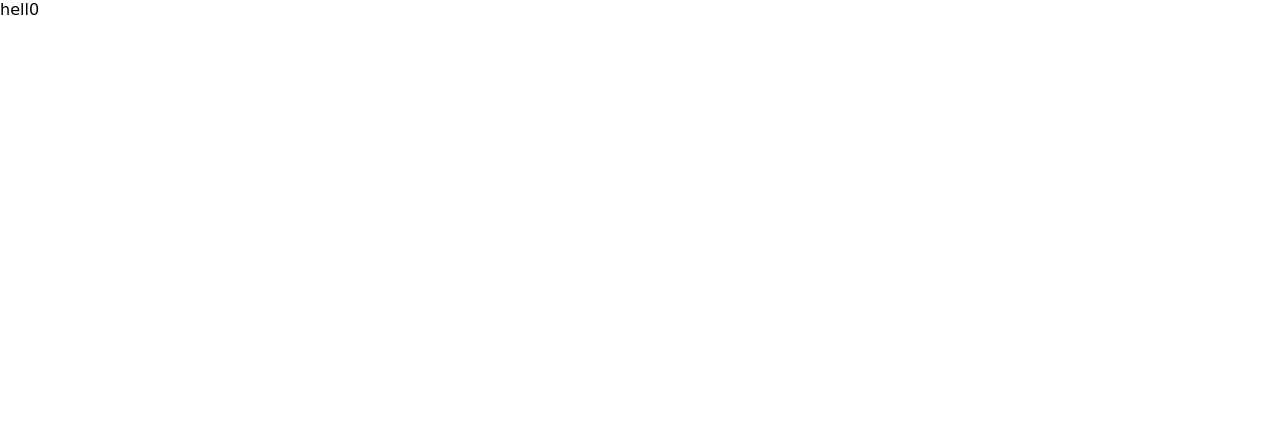
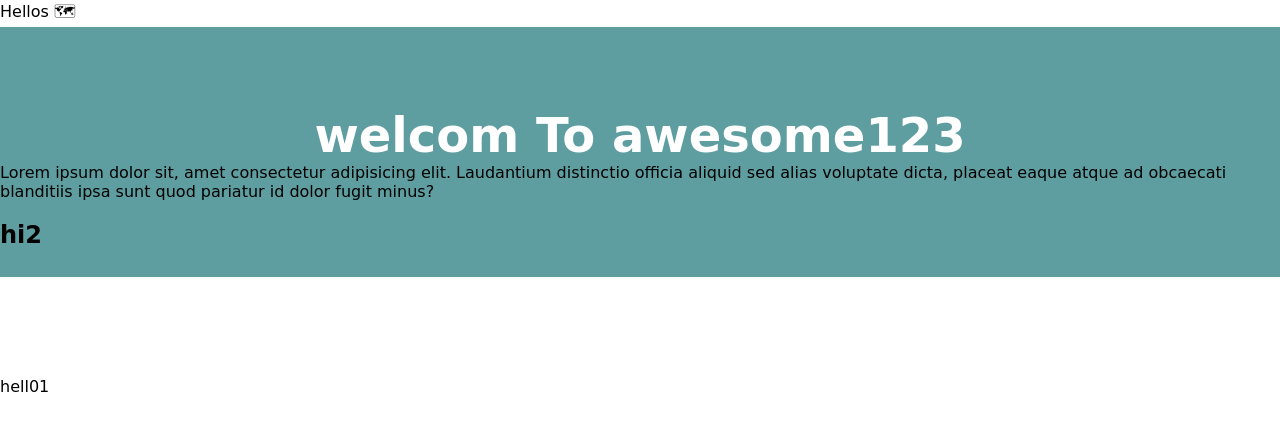
Before and after one commit to madhu-p-gith/space-x, a React (Create React App) app: page / in a window 1280 px wide. Shown: the top 430 px of the page. Built offline with nearby package versions, Linux system fonts and the light colour scheme; no server answers.

Commit message:
All new commits

```diff
--- a/src/App.jsx
+++ b/src/App.jsx
@@ -9,8 +9,8 @@ function App() {
   return (
     <div className="App">
       {/*  */}
-      {/* Hellos 🗺 */}
-      {/* <Router>
+      Hellos 🗺
+      <Router>
         <Header />
         <Switch>
           <Route path="/launch/:flight_number">
@@ -20,8 +20,8 @@ function App() {
             <LaunchList />
           </Route>
         </Switch>
-      </Router> */}
-    <p>{`hell0`}</p>
+      </Router>
+    <p>{`hell01`}</p>
     </div>
   );
 }
```
